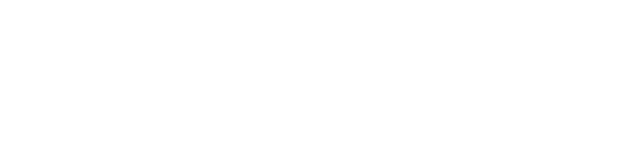
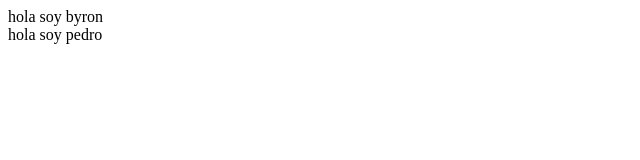
Before and after one commit to Byron-Poveda/goit-markup-hw, a plain HTML site: page index.html in a window 1280 px wide. Shown: the whole page, without its empty margins (0-640 px from the left). Drawn offline with Linux system fonts and the light colour scheme.

Commit message:
prueba de body

```diff
--- a/index.html
+++ b/index.html
@@ -7,7 +7,14 @@
     <title>Document</title>
 </head>
 <body>
-
+    <div>
+        <div id=»div1″>
+            hola soy byron
+        </div>
+        <div id=»div2″>
+            hola soy pedro
+        </div>
+    </div>
 
 </body>
 </html>
```
